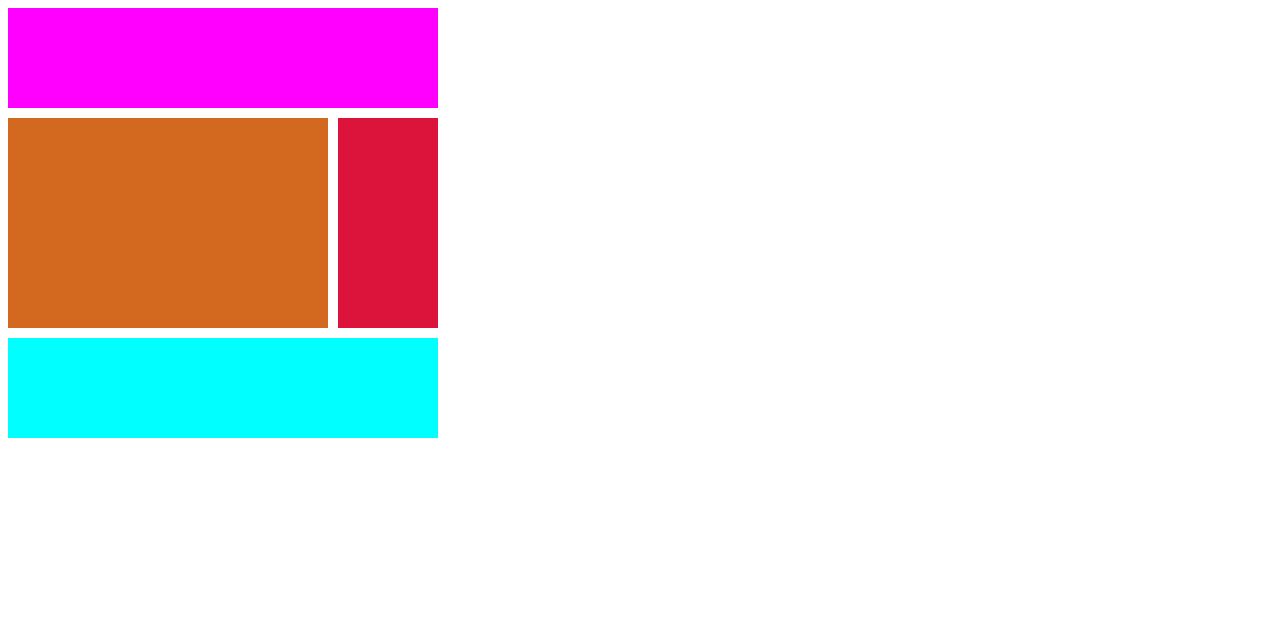
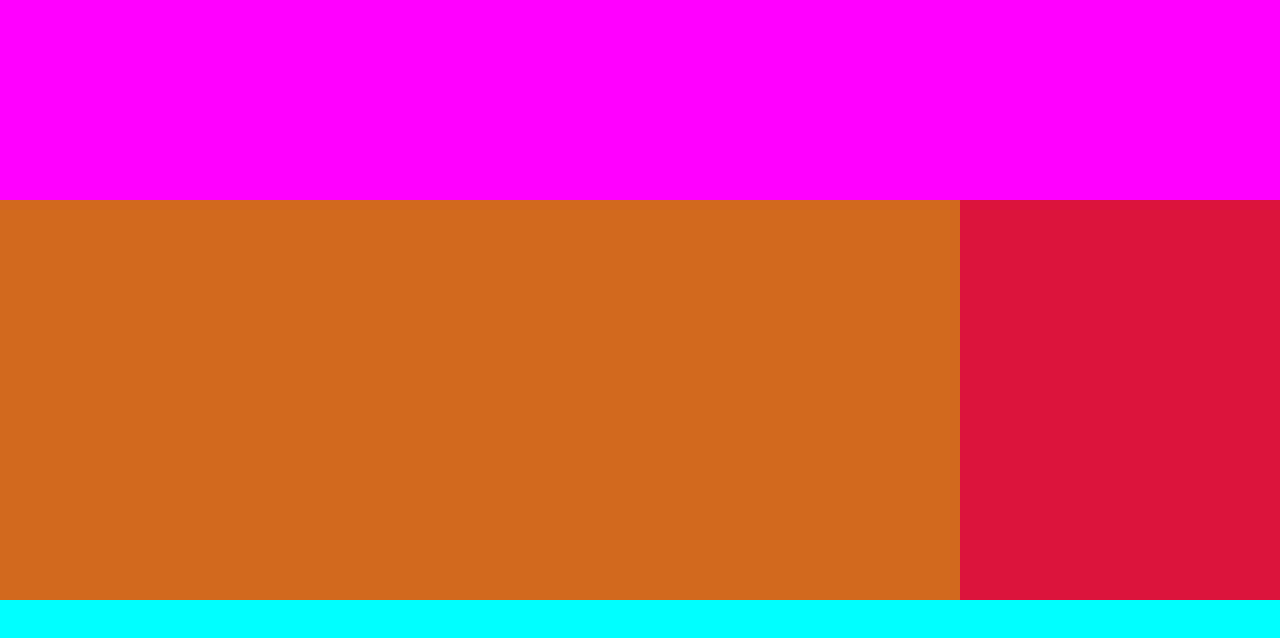
Before and after one commit to hojunkim1/sassy-style, a plain HTML site: page index.html in a window 1280 px wide. Drawn offline with Linux system fonts and the light colour scheme.

Commit message:
learn grid template

```diff
--- /dev/null
+++ b/reset.css
@@ -0,0 +1,129 @@
+/* http://meyerweb.com/eric/tools/css/reset/
+   v2.0 | 20110126
+   License: none (public domain)
+*/
+
+html,
+body,
+div,
+span,
+applet,
+object,
+iframe,
+h1,
+h2,
+h3,
+h4,
+h5,
+h6,
+p,
+blockquote,
+pre,
+a,
+abbr,
+acronym,
+address,
+big,
+cite,
+code,
+del,
+dfn,
+em,
+img,
+ins,
+kbd,
+q,
+s,
+samp,
+small,
+strike,
+strong,
+sub,
+sup,
+tt,
+var,
+b,
+u,
+i,
+center,
+dl,
+dt,
+dd,
+ol,
+ul,
+li,
+fieldset,
+form,
+label,
+legend,
+table,
+caption,
+tbody,
+tfoot,
+thead,
+tr,
+th,
+td,
+article,
+aside,
+canvas,
+details,
+embed,
+figure,
+figcaption,
+footer,
+header,
+hgroup,
+menu,
+nav,
+output,
+ruby,
+section,
+summary,
+time,
+mark,
+audio,
+video {
+  margin: 0;
+  padding: 0;
+  border: 0;
+  font-size: 100%;
+  font: inherit;
+  vertical-align: baseline;
+}
+/* HTML5 display-role reset for older browsers */
+article,
+aside,
+details,
+figcaption,
+figure,
+footer,
+header,
+hgroup,
+menu,
+nav,
+section {
+  display: block;
+}
+body {
+  line-height: 1;
+}
+ol,
+ul {
+  list-style: none;
+}
+blockquote,
+q {
+  quotes: none;
+}
+blockquote:before,
+blockquote:after,
+q:before,
+q:after {
+  content: "";
+  content: none;
+}
+table {
+  border-collapse: collapse;
+  border-spacing: 0;
+}
--- a/style.css
+++ b/style.css
@@ -1,38 +1,44 @@
+@import "./reset.css";
+
 body {
+  /* Default Design */
   font-family: -apple-system, BlinkMacSystemFont, "Segoe UI", Roboto, Oxygen,
     Ubuntu, Cantarell, "Open Sans", "Helvetica Neue", sans-serif;
+  height: 100vh;
 }
 
 .grid {
+  /* Design */
+  height: 100%;
   /* Layout */
   display: grid;
-  grid-template-columns: [first] 100px [second] 100px [third] 100px [fourth] 100px [last];
-  grid-template-rows: repeat(4, 100px);
-  gap: 10px;
+  grid-template:
+    "header header header header" 1fr
+    "content content content nav" 2fr
+    "footer footer footer footer" 1fr
+    /1fr 1fr 1fr 1fr;
 }
 
 .header {
-  grid-column: first/last;
+  grid-area: header;
   /* Design */
   background-color: fuchsia;
 }
 
 .content {
-  grid-column: first/fourth;
-  grid-row: span 2;
+  grid-area: content;
   /* Design */
   background-color: chocolate;
 }
 
 .nav {
-  grid-column: -2 / last;
-  grid-row: span 2;
+  grid-area: nav;
   /* Design */
   background-color: crimson;
 }
 
 .footer {
-  grid-column: first/last;
+  grid-area: footer;
   /* Design */
   background-color: cyan;
 }
```
